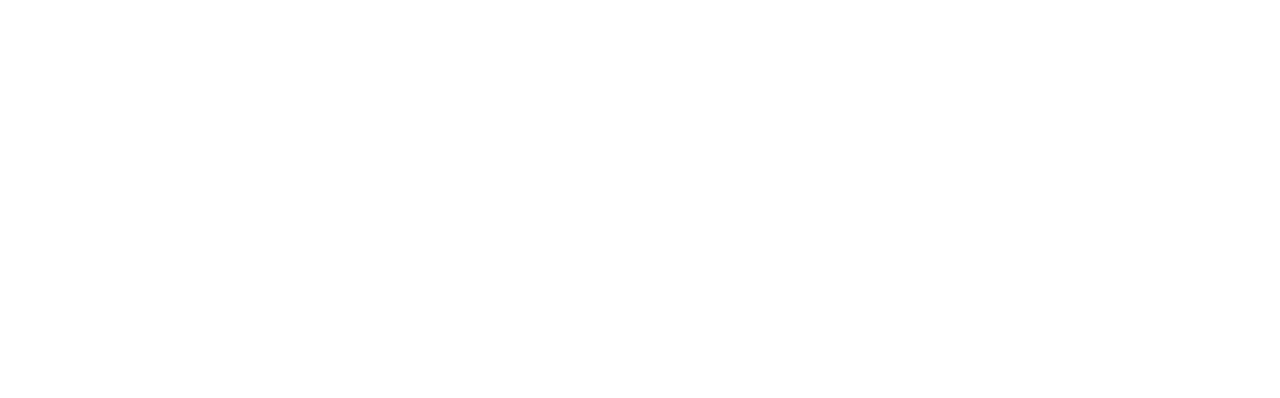
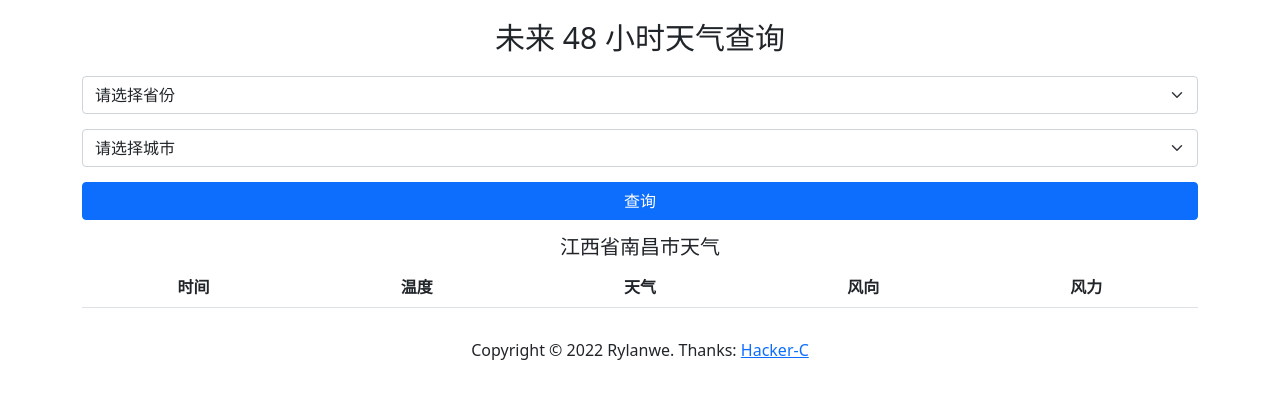
Before and after one commit to Rylanwe/query-weather, a plain HTML site: page index.html in a window 1280 px wide. Drawn offline with nearby package versions, Linux system fonts and the light colour scheme.

Commit message:
:sparkles: feat: create page structure and add style

```diff
--- a/index.html
+++ b/index.html
@@ -7,8 +7,54 @@
   <title>天气查询</title>
   <!-- 最新版本的 Bootstrap 核心 CSS 文件 -->
   <link href="https://cdn.jsdelivr.net/npm/bootstrap@5.1.3/dist/css/bootstrap.min.css" rel="stylesheet">
+  <link rel="stylesheet" href="style.css">
 </head>
 <body>
+  <div class="container">
+    <!-- 头部 -->
+    <header>
+      <h1>未来 48 小时天气查询</h1>
+      <div class="search-wrapper">
+        <div class="row province-select">
+          <select class="form-select">
+            <option selected>请选择省份</option>
+          </select>
+        </div>
+
+        <div class="row city-select">
+          <select class="form-select">
+            <option selected>请选择城市</option>
+          </select>
+        </div>
+
+        <div class="row search-btn">
+          <button type="button" class="btn btn-primary">查询</button>
+        </div>
+      </div>
+    </header>
+
+    <!-- 主体区域 -->
+    <main>
+      <h2>江西省南昌市天气</h2>
+      <table class="table table-striped">
+        <thead>
+          <tr>
+            <th>时间</th>
+            <th>温度</th>
+            <th>天气</th>
+            <th>风向</th>
+            <th>风力</th>
+          </tr>
+        </thead>
+        <tbody></tbody>
+      </table>
+    </main>
+
+    <!-- 底部 -->
+    <footer>
+      <p>Copyright &copy; 2022 Rylanwe. Thanks: <a href="https://github.com/Hacker-C">Hacker-C</a></p>
+    </footer>
+  </div>
 
   <script src="https://code.jquery.com/jquery-3.6.0.min.js"></script>
   <!-- 最新的 Bootstrap 核心 JavaScript 文件 -->
--- /dev/null
+++ b/style.css
@@ -0,0 +1,26 @@
+h1 {
+  margin: 20px 0;
+  font-size: 30px;
+  text-align: center;
+}
+
+.province-select,
+.city-select,
+.search-btn {
+  margin: 15px 0;
+}
+
+h2 {
+  font-size: 20px;
+  text-align: center;
+}
+
+th,
+td {
+  text-align: center;
+}
+
+footer p {
+  margin-top: 30px;
+  text-align: center;
+}
```
